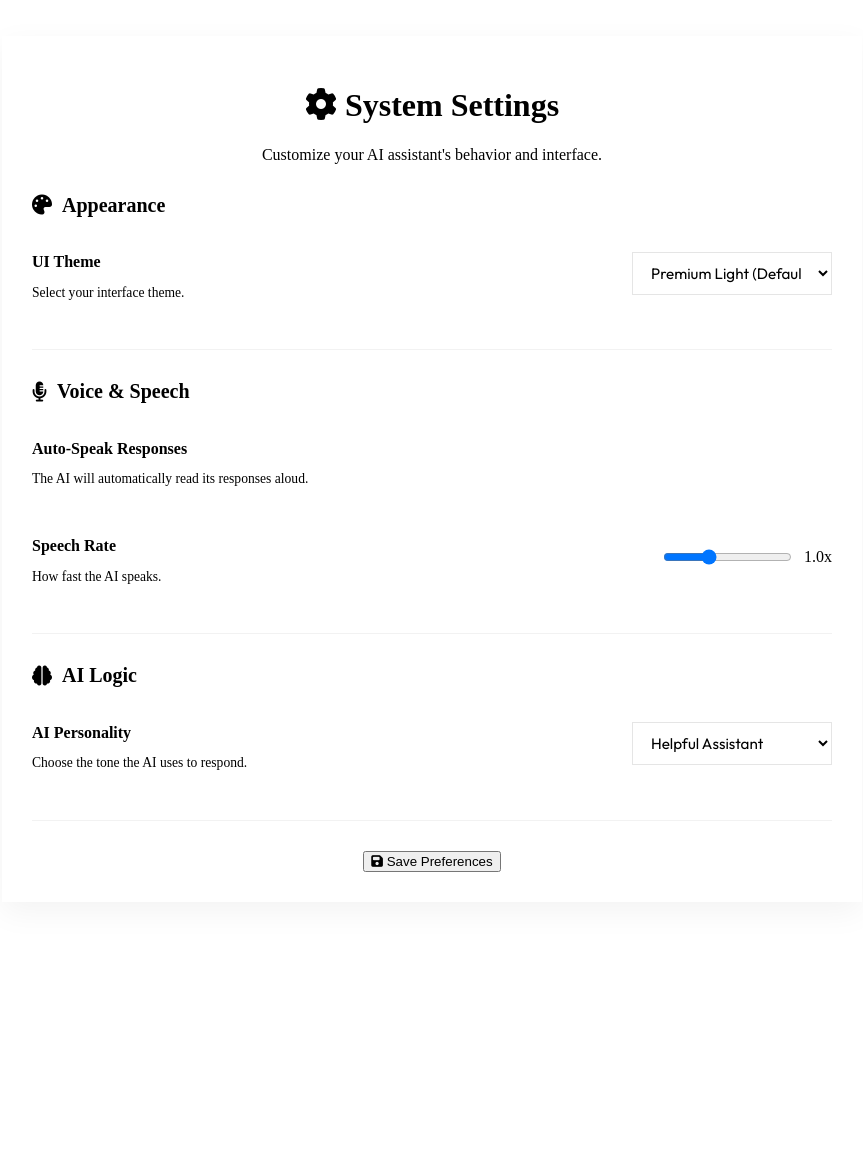
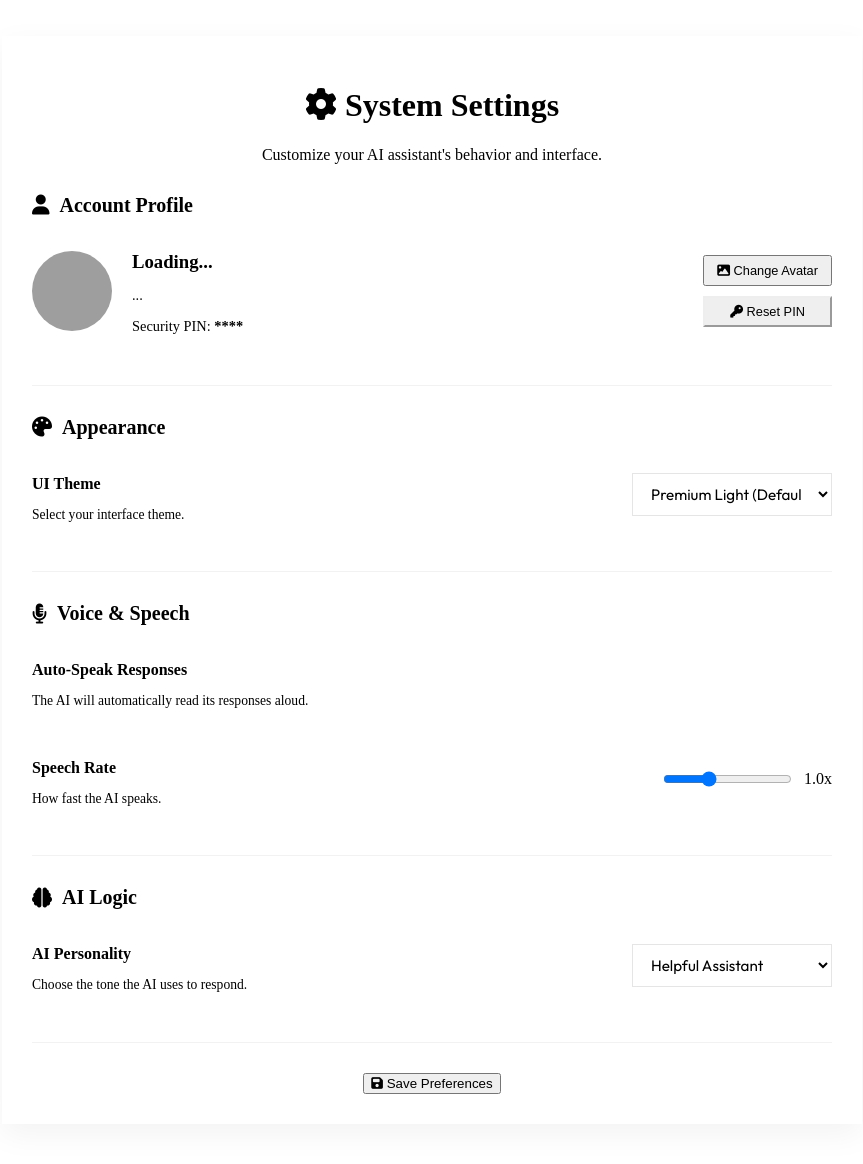
Before and after one commit to Dhruv-glitch-rgb/vani-backend, a Flask app: template templates/settings.html in a window 1280 px wide. Shown: the part 337-1501 px from the top of the page, without its empty margins (208-1071 px from the left). Before the commit the page ends 1209 px from the top, so only its background shows below. Run offline with Flask 3, Linux system fonts and the light colour scheme; the template is opened without the code that fills it, so the values that code supplies are empty; some libraries are stand-ins or nearby versions; grey boxes are pictures that could not be loaded.

Commit message:
Add User Profile to Settings and Fix PIN Visibility

```diff
--- a/public/pin-vaniXai.html
+++ b/public/pin-vaniXai.html
@@ -99,7 +99,7 @@
             width: 16px;
             height: 16px;
             border-radius: 50%;
-            border: 2px solid rgba(255, 255, 255, 0.2);
+            border: 2px solid rgba(128, 128, 128, 0.5);
             transition: all 0.2s ease;
         }
 
--- a/templates/settings.html
+++ b/templates/settings.html
@@ -166,6 +166,27 @@
                 <p style="color: var(--text-secondary); margin-top: 5px;">Customize your AI assistant's behavior and interface.</p>
             </div>
 
+            <!-- User Profile -->
+            <div class="settings-section">
+                <h2><i class="fa-solid fa-user"></i> Account Profile</h2>
+                <div class="setting-item" style="display: flex; gap: 20px; align-items: center;">
+                    <img id="profileImage" src="vani_icon.png" alt="Profile" style="width: 80px; height: 80px; border-radius: 50%; border: 2px solid var(--accent-indigo); object-fit: cover;">
+                    <div style="flex: 1;">
+                        <h3 id="profileName" style="margin-bottom: 5px; color: var(--text-primary);">Loading...</h3>
+                        <p id="profileEmail" style="color: var(--text-secondary); font-size: 0.9rem;">...</p>
+                        <p style="color: var(--text-secondary); font-size: 0.9rem; margin-top: 5px;">Security PIN: <strong>****</strong></p>
+                    </div>
+                    <div style="display: flex; flex-direction: column; gap: 10px;">
+                        <button class="nav-cta-btn" id="btnUpdateAvatar" style="font-size: 0.8rem; padding: 6px 12px;">
+                            <i class="fa-solid fa-image"></i> Change Avatar
+                        </button>
+                        <button class="nav-cta-btn" id="btnChangePin" style="font-size: 0.8rem; padding: 6px 12px; border-color: var(--error-color); color: var(--error-color);">
+                            <i class="fa-solid fa-key"></i> Reset PIN
+                        </button>
+                    </div>
+                </div>
+            </div>
+
             <!-- Appearance -->
             <div class="settings-section">
                 <h2><i class="fa-solid fa-palette"></i> Appearance</h2>
@@ -237,7 +258,61 @@
         </div>
     </div>
 
+    <!-- Firebase SDK (Modular v9 Compat) -->
+    <script src="https://www.gstatic.com/firebasejs/9.22.1/firebase-app-compat.js"></script>
+    <script src="https://www.gstatic.com/firebasejs/9.22.1/firebase-auth-compat.js"></script>
+    <script src="https://www.gstatic.com/firebasejs/9.22.1/firebase-firestore-compat.js"></script>
     <script>
+        // Initialize Firebase
+        const firebaseConfig = {
+            apiKey: "AIzaSyAAUsbCzU-CfBGDIm1xqLMDaq5uzjWorvE",
+            authDomain: "vani-nzdrsr.firebaseapp.com",
+            projectId: "vani-nzdrsr",
+            storageBucket: "vani-nzdrsr.firebasestorage.app",
+            messagingSenderId: "908306821780",
+            appId: "1:908306821780:web:02e878153145968d113a81"
+        };
+        if (!firebase.apps.length) {
+            firebase.initializeApp(firebaseConfig);
+        }
+        const auth = firebase.auth();
+        const db = firebase.firestore();
+
+        // Auth State Listener
+        auth.onAuthStateChanged(async user => {
+            if (user) {
+                const nameEl = document.getElementById('profileName');
+                const emailEl = document.getElementById('profileEmail');
+                const avatarEl = document.getElementById('profileImage');
+
+                nameEl.textContent = user.displayName || user.email.split('@')[0];
+                emailEl.textContent = user.email;
+                avatarEl.src = user.photoURL || `https://ui-avatars.com/api/?name=${nameEl.textContent}&background=020617&color=38bdf8`;
+            } else {
+                window.location.href = '/auth-vani-xai.html';
+            }
+        });
+
+        document.getElementById('btnChangePin').addEventListener('click', () => {
+            if (confirm("Are you sure you want to reset your PIN? You will be redirected to the setup page.")) {
+                window.location.href = '/pin-vaniXai.html?reset=true';
+            }
+        });
+
+        document.getElementById('btnUpdateAvatar').addEventListener('click', async () => {
+            const user = auth.currentUser;
+            if (!user) return;
+            const newUrl = prompt("Enter the URL of your new profile image:");
+            if (newUrl && newUrl.trim() !== '') {
+                try {
+                    await user.updateProfile({ photoURL: newUrl.trim() });
+                    document.getElementById('profileImage').src = newUrl.trim();
+                    alert("Profile image updated successfully!");
+                } catch (e) {
+                    alert("Error updating profile image: " + e.message);
+                }
+            }
+        });
         // Load Settings
         document.addEventListener('DOMContentLoaded', () => {
             const savedTheme = localStorage.getItem('vani_theme') || (localStorage.getItem('vani_dark_mode') === 'true' ? 'dark' : 'light');
```
Also changed, not shown: public/settings.html (+75 -0 lines), public/inxv_bg.jpg (added), static/inxv_bg.png (added).
